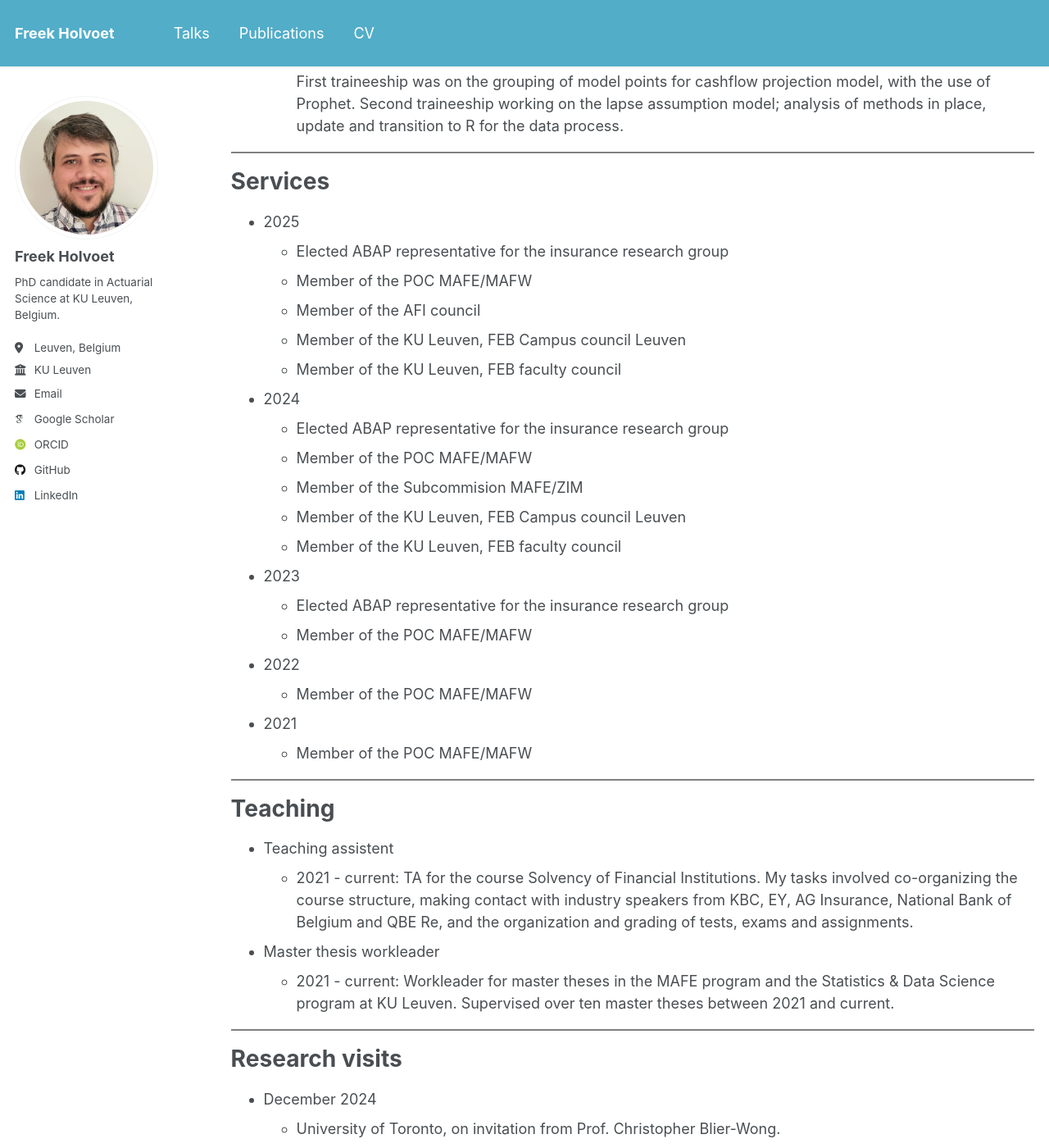
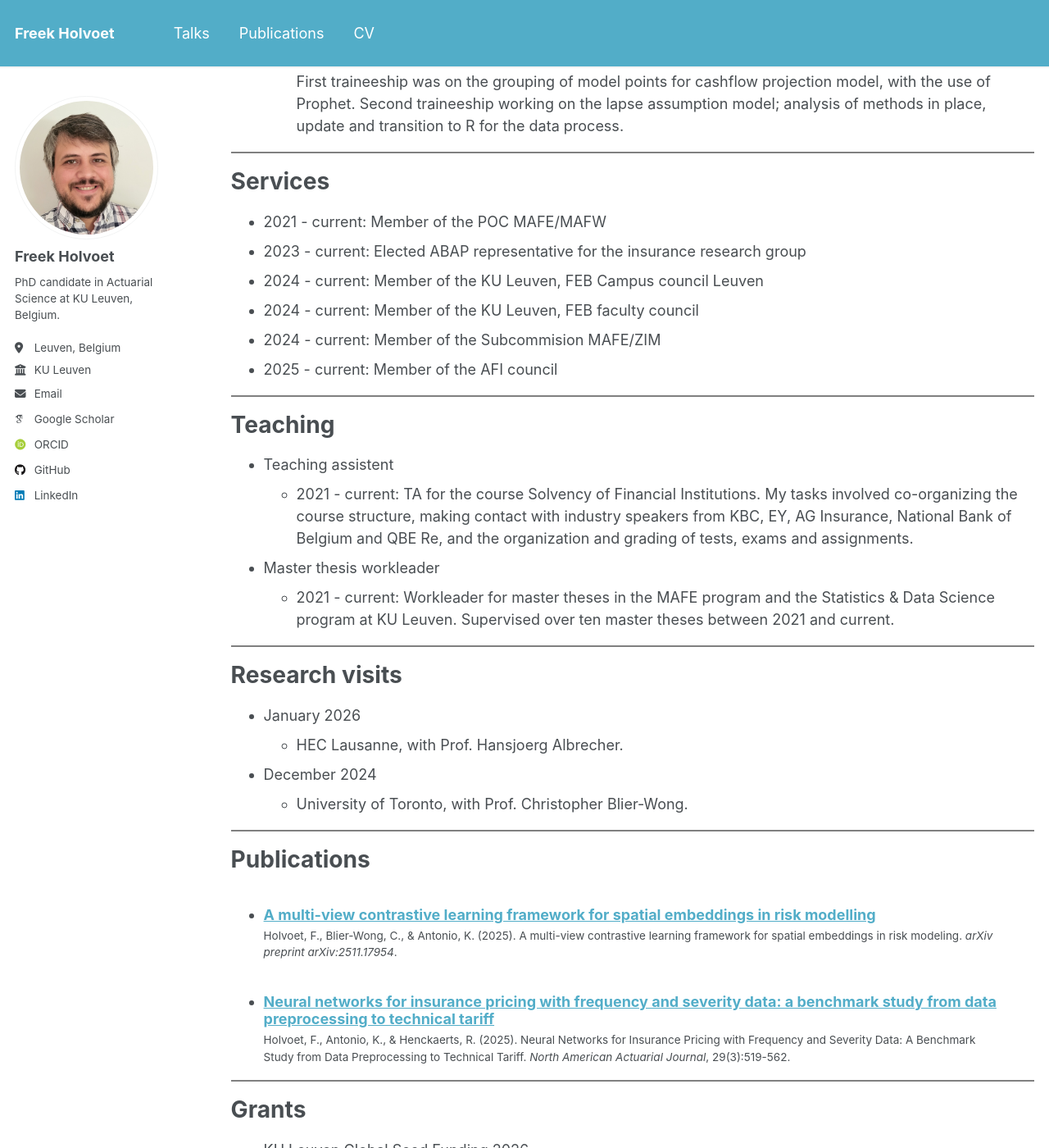
Before and after one commit to freekholvoet/freekholvoet.github.io, a Jekyll site: the page built from _pages/cv.md, in a window 1280 px wide and 1400 px high, scrolled down 617 px. Shown: the whole window at 82% size. Built offline with Jekyll 4.4.1, drawn with Linux system fonts in a browser that asks for light colours; some web fonts are replaced; some of the changed text lies outside the part shown.

Commit message:
Update_cv

```diff
--- a/_pages/cv.md
+++ b/_pages/cv.md
@@ -30,25 +30,12 @@ Work experience
 Services
 ======
 
-* 2025
-  * Elected ABAP representative for the insurance research group
-  * Member of the POC MAFE/MAFW
-  * Member of the AFI council
-  * Member of the KU Leuven, FEB Campus council Leuven
-  * Member of the KU Leuven, FEB faculty council
-* 2024
-  * Elected ABAP representative for the insurance research group
-  * Member of the POC MAFE/MAFW
-  * Member of the Subcommision MAFE/ZIM
-  * Member of the KU Leuven, FEB Campus council Leuven
-  * Member of the KU Leuven, FEB faculty council
-* 2023
-  * Elected ABAP representative for the insurance research group
-  * Member of the POC MAFE/MAFW
-* 2022
-  * Member of the POC MAFE/MAFW
-* 2021
-  * Member of the POC MAFE/MAFW
+* 2021 - current: Member of the POC MAFE/MAFW
+* 2023 - current: Elected ABAP representative for the insurance research group
+* 2024 - current: Member of the KU Leuven, FEB Campus council Leuven
+* 2024 - current: Member of the KU Leuven, FEB faculty council
+* 2024 - current: Member of the Subcommision MAFE/ZIM
+* 2025 - current: Member of the AFI council
 
 <hr style="border: none; border-top: 2px solid gray;" />
 
@@ -64,9 +51,10 @@ Teaching
 
 Research visits
 ======
-
+* January 2026
+  * HEC Lausanne, with Prof. Hansjoerg Albrecher.
 * December 2024
-  * University of Toronto, on invitation from Prof. Christopher Blier-Wong.
+  * University of Toronto, with Prof. Christopher Blier-Wong.
 
 <hr style="border: none; border-top: 2px solid gray;" />
 
```
Also changed, not shown: other parts of _pages/cv.md (+1 -1 lines), 1 other file.
